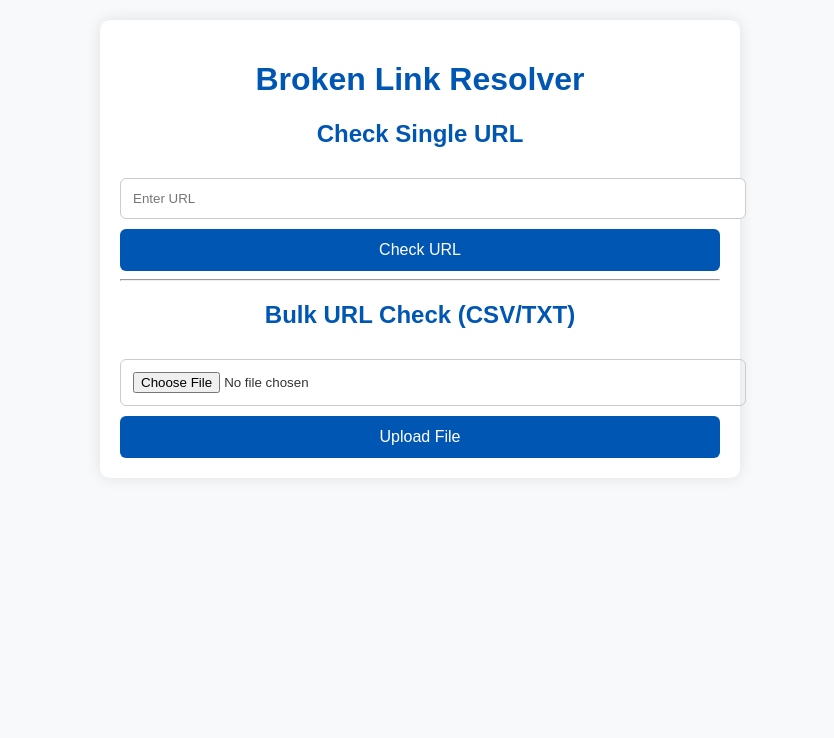
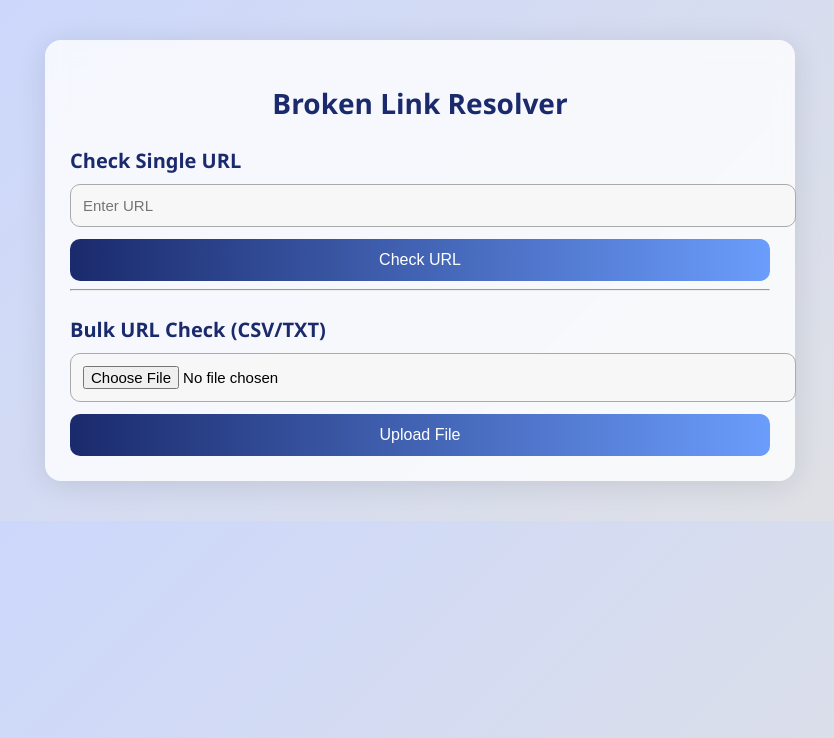
Before and after one commit to rksxox-coder/broken-link-resolver, a Flask app: template templates/index.html in a window 1280 px wide. Shown: the top 738 px of the page, without its empty margins (220-1054 px from the left). Run offline with Flask 3, Linux system fonts and the light colour scheme; the template is opened without the code that fills it, so the values that code supplies are empty.

Commit message:
Update base.html

```diff
--- a/templates/base.html
+++ b/templates/base.html
@@ -7,61 +7,93 @@
 
     <style>
         body {
-            font-family: Arial, sans-serif;
-            background: #f8f9fa;
-            padding: 20px;
             margin: 0;
+            font-family: "Segoe UI", Arial, sans-serif;
+            background: linear-gradient(135deg, #c9d6ff, #e2e2e2);
         }
 
         .container {
-            max-width: 600px;
-            background: #fff;
-            margin: auto;
-            padding: 20px;
-            color: #333;
-            border-radius: 10px;
-            box-shadow: 0 0 15px rgba(0,0,0,0.1);
+            max-width: 700px;
+            margin: 40px auto;
+            padding: 25px;
+            background: #ffffffcc;
+            backdrop-filter: blur(10px);
+            border-radius: 16px;
+            box-shadow: 0 4px 30px rgba(0,0,0,0.1);
+            animation: fadeIn 0.6s ease;
         }
 
-        h1, h2 {
+        @keyframes fadeIn {
+            from { opacity: 0; transform: translateY(10px);}
+            to { opacity: 1; transform: translateY(0);}
+        }
+
+        h1 {
             text-align: center;
-            color: #0056b3;
+            font-size: 28px;
+            margin-bottom: 10px;
+            color: #1a2a6c;
+        }
+
+        h2 {
+            color: #1a2a6c;
+            margin-top: 25px;
+            margin-bottom: 10px;
+            font-size: 20px;
         }
 
         input[type="text"], input[type="file"] {
             width: 100%;
             padding: 12px;
-            margin-top: 10px;
-            border: 1px solid #ccc;
-            border-radius: 6px;
+            border: 1px solid #aaa;
+            border-radius: 10px;
+            margin-bottom: 12px;
+            font-size: 15px;
+            background: #f7f7f7;
         }
 
         button {
             width: 100%;
             padding: 12px;
-            margin-top: 10px;
-            background: #0056b3;
+            font-size: 16px;
+            border: none;
+            border-radius: 10px;
             color: white;
-            border: none;
-            border-radius: 6px;
             cursor: pointer;
-            font-size: 16px;
+            background: linear-gradient(90deg, #1a2a6c, #6b9dfc);
+            transition: 0.3s ease;
         }
 
         button:hover {
-            background: #003d80;
+            opacity: 0.85;
+            transform: scale(1.02);
         }
 
         .result-box {
-            padding: 15px;
-            background: #e9ecef;
-            margin-top: 20px;
-            border-radius: 6px;
+            padding: 18px;
+            background: #f8f9ff;
+            border-left: 4px solid #1a2a6c;
+            margin: 18px 0;
+            border-radius: 10px;
         }
 
-        .success { color: green; }
-        .error { color: red; }
-        .alt-link { margin-top: 10px; font-weight: bold; }
+        .success { color: green; font-weight: bold; }
+        .error { color: #c40000; font-weight: bold; }
+        a.alt-link { font-weight: bold; color: #0047ff; }
+
+        .back-link {
+            text-align: center;
+            display: block;
+            margin-top: 25px;
+            text-decoration: none;
+            font-size: 16px;
+            color: #1a2a6c;
+            font-weight: bold;
+        }
+
+        .back-link:hover {
+            text-decoration: underline;
+        }
     </style>
 </head>
 
```
